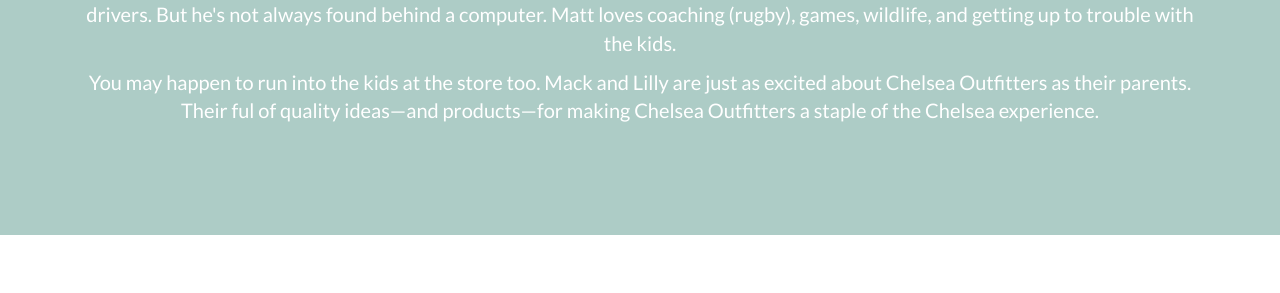
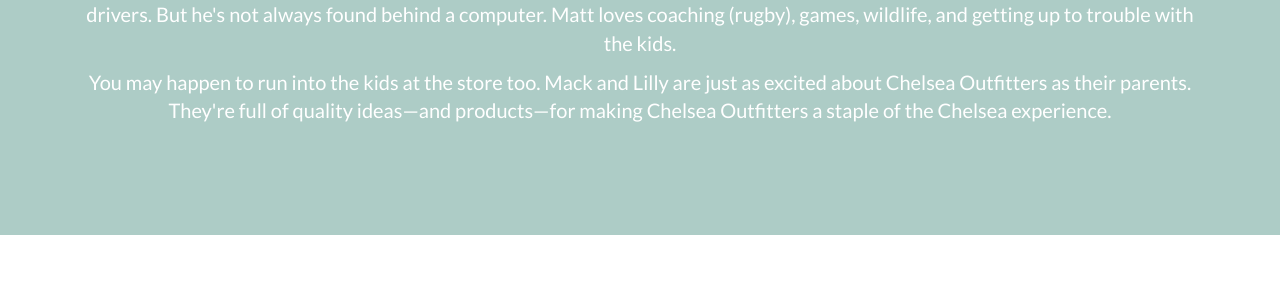
Before and after one commit to matttrenary/chelsea_outfitters, a Jekyll site: the page built from _posts/2014-07-18-project-1.markdown, in a window 1280 px wide and 900 px high, scrolled down 1337 px. Shown: the part 190-483 px from the top of the window. Built offline with Jekyll 4.4.1, drawn with Linux system fonts in a browser that asks for light colours.

Commit message:
Update about.html

```diff
--- a/_includes/about.html
+++ b/_includes/about.html
@@ -17,7 +17,7 @@
           Matt loves coaching (rugby), games, wildlife, and getting up to trouble with the kids.</p>
 
         <p>You may happen to run into the kids at the store too. Mack and Lilly are just as excited about Chelsea Outfitters as their parents.
-          Their ful of quality ideas—and products—for making Chelsea Outfitters a staple of the Chelsea experience.</p>
+          They're full of quality ideas—and products—for making Chelsea Outfitters a staple of the Chelsea experience.</p>
       </div>
     </div>
   </div>
```
